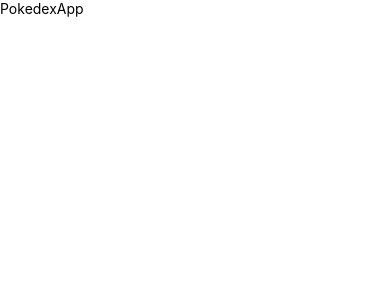
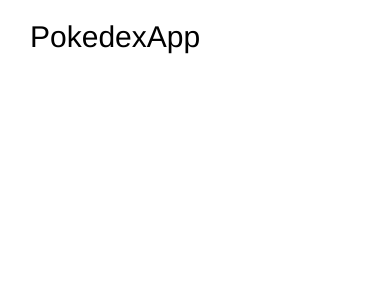
Before and after one commit to ChristianRV29/PokedexRN, a React Native app: screen / in a window 390 px wide. Shown: the top 300 px of the page. Built offline with nearby package versions, Linux system fonts and the light colour scheme.

Commit message:
Resolve issues and using absolute imports

```diff
--- a/App.tsx
+++ b/App.tsx
@@ -1,10 +1,12 @@
 import React from 'react';
 import { Text, View } from 'react-native';
 
+import { globalStyles } from '~src/theme/styles';
+
 const App = () => {
   return (
-    <View>
-      <Text>PokedexApp</Text>
+    <View style={globalStyles.mainContainer}>
+      <Text style={globalStyles.text}>PokedexApp</Text>
     </View>
   );
 };
--- a/package.json
+++ b/package.json
@@ -23,6 +23,7 @@
     "@typescript-eslint/eslint-plugin": "^5.17.0",
     "@typescript-eslint/parser": "^5.17.0",
     "babel-jest": "^26.6.3",
+    "babel-plugin-module-resolver": "^4.1.0",
     "eslint": "^7.32.0",
     "jest": "^26.6.3",
     "metro-react-native-babel-preset": "^0.67.0",
--- /dev/null
+++ b/src/theme/styles/index.tsx
@@ -0,0 +1,13 @@
+import { StyleSheet } from 'react-native';
+
+export const globalStyles = StyleSheet.create({
+  mainContainer: {
+    flex: 1,
+    paddingVertical: 20,
+    paddingHorizontal: 30,
+  },
+  text: {
+    fontFamily: 'Helvetica',
+    fontSize: 30,
+  },
+});
```
Also changed, not shown: 1 other file (tests, documents, lock files or other folders).
